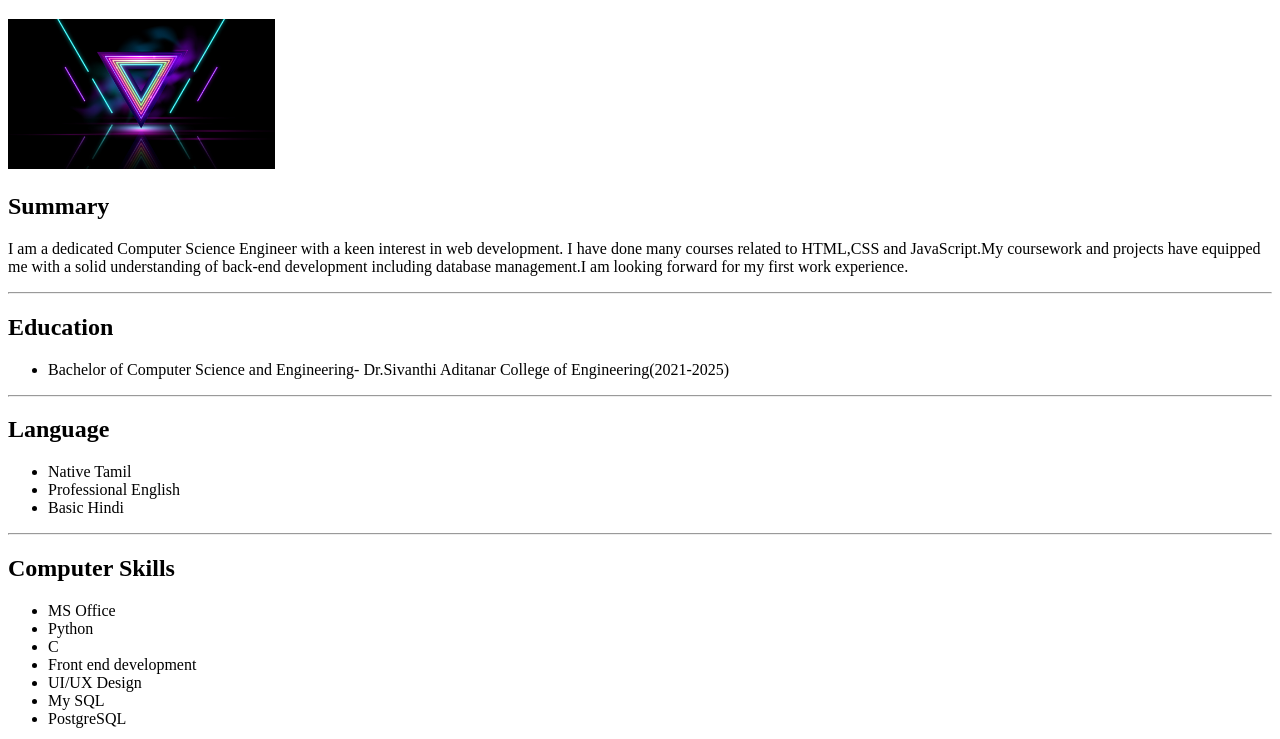
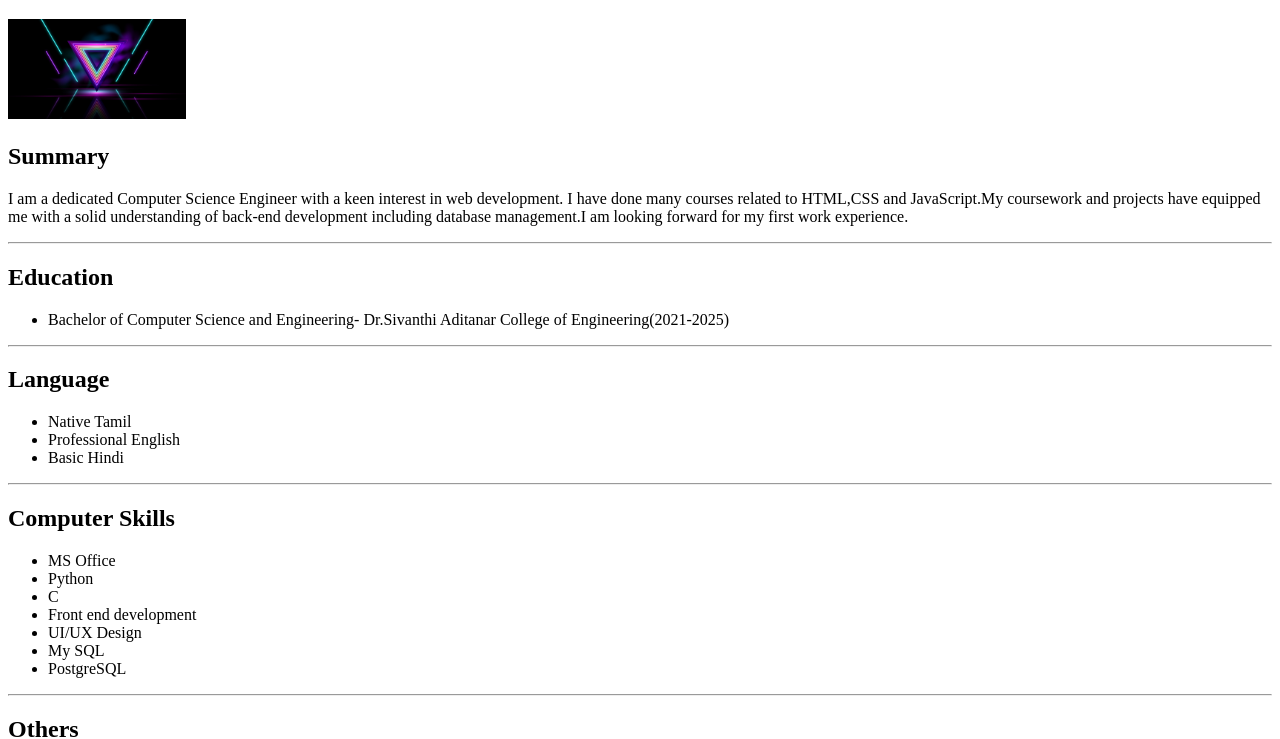
Before and after one commit to KavithashreeV/Capstone-project, a plain HTML site: page index.html in a window 1280 px wide. Shown: the part 61-800 px from the top of the page. Drawn offline with Linux system fonts and the light colour scheme.

Commit message:
Update index.html

```diff
--- a/index.html
+++ b/index.html
@@ -7,7 +7,7 @@
 </head>
 <body>
     <h1>Kavitha Shree</h1>
-    <img src="./profile.jpg" height="150">
+    <img src="./profile.jpg" height="100">
     <h2>Summary</h2>
       <p> I am a dedicated Computer Science Engineer with a keen interest in web development.
           I have done many courses related to HTML,CSS and JavaScript.My coursework and
```
